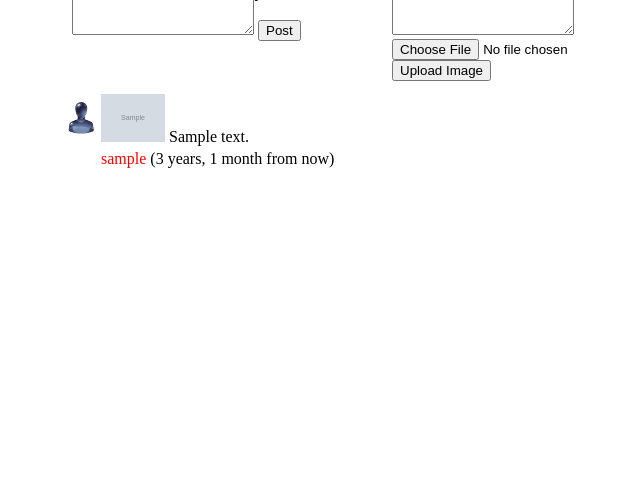
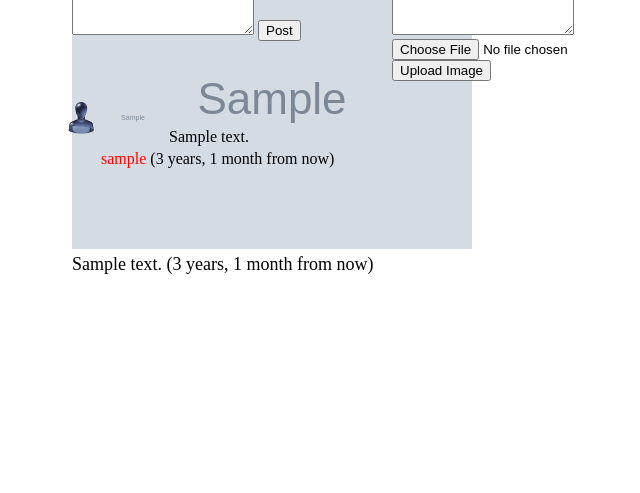
Before and after one commit to kman2121/lswa-group5, a Django app: template web/scalica/micro/templates/micro/home.html in a window 1280 px wide. Shown: the part 107-600 px from the top of the page, without its empty margins (94-734 px from the left). Run offline with Django 3.2, Linux system fonts and the light colour scheme; the template is opened without the code that fills it: most values are stand-ins (such as "Sample title", 1, 10 or a date in 2020); grey boxes marked "Sample" are stand-in pictures; form fields are guessed from the names that the template uses.

Commit message:
Minor bugfix

```diff
--- a/web/scalica/micro/templates/micro/home.html
+++ b/web/scalica/micro/templates/micro/home.html
@@ -10,7 +10,7 @@
 <div id="status">
 {% if my_post %}
   {% if my_post.image %}
-  <img src="{{ my_post.image.url }}" width="64" />
+  <img src="{{ my_post.image.url }}"/><br />
   {% endif %}
  {{ my_post.text }} ({{ my_post.pub_date|naturaltime }})
 {% endif %}
```
